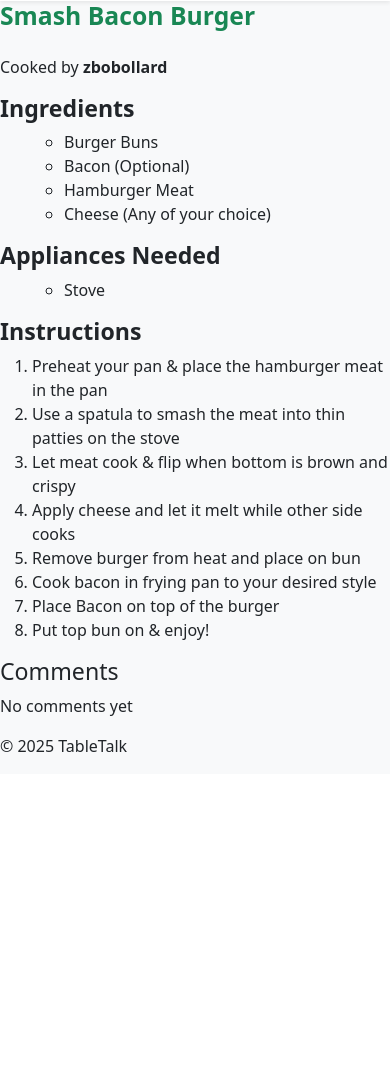
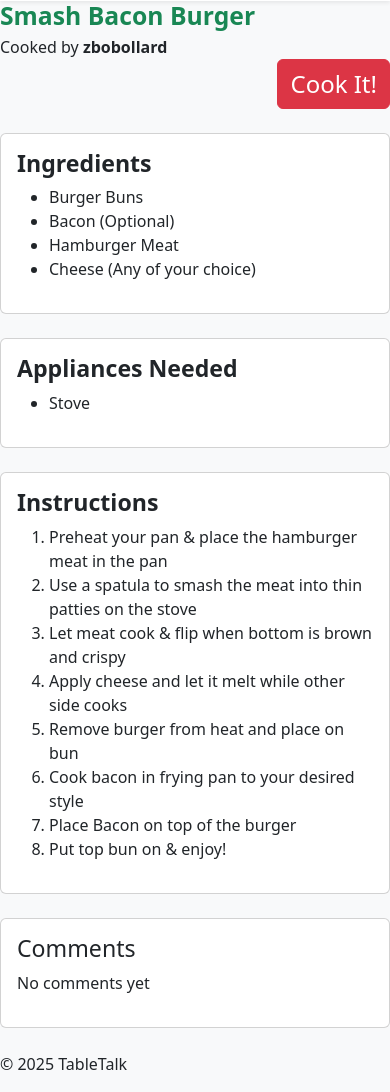
Before and after one commit to IWU-CS253/TableTalk, a Flask app: page /view_recipe/3 in a window 390 px wide. Shown: the part 75-1167 px from the top of the page. Before the commit the page ends 827 px from the top, so only its background shows below. Run offline with Flask 3, Linux system fonts and the light colour scheme; data comes from the database, SQL or seed files in the repository.

Commit message:
Implement cook it button but not yet working

```diff
--- a/app.py
+++ b/app.py
@@ -323,10 +323,10 @@ def show_recipe_card():
 
     db = get_db()
 
-    #This pulls the recipe itself
+    #this pulls the recipe itself
     recipe = db.execute("SELECT * FROM recipes WHERE id = ?", (recipe_id)).fetchone()
 
-    #Pulls the ingredients
+    # pulls the ingredients
     ingredients = db.execute("SELECT ingredient FROM ingredients WHERE id = ?", (recipe_id)).fetchall()
 
     comments = db.execute("SELECT comment_text FROM comments WHERE id = ?", (recipe_id)).fetchall()
@@ -336,6 +336,22 @@ def show_recipe_card():
 
     # open the recipe_card.html file
     return render_template('recipe_card.html', recipe=recipe)
+
+@app.route('/add_to_cart/<int:recipe_id>', methods=['POST'])
+def add_to_cart(recipe_id):
+    db=get_db()
+    recipe = db.execute("SELECT * FROM posts WHERE id = ?", (recipe_id,)).fetchone()
+    ingredients = recipe.get('ingredients', [])
+
+    # Store in session or database
+    if 'cart' not in session:
+        session['cart'] = []
+
+    session['cart'].extend(ingredients)
+    session.modified = True
+
+    flash('Ingredients added to your cart!', 'success')
+    return redirect(url_for('cart'))
 
 
 @app.route('/user/<username>')
--- a/templates/recipe_card.html
+++ b/templates/recipe_card.html
@@ -1,17 +1,32 @@
 {% extends "layout.html" %}
 
 {% block content %}
-<h2 class="mb-4 text-success" style="text-align: left"><strong>{{ recipe.title }}</strong></h2>
-<p>Cooked by <strong>{{ recipe.username }}</strong></p>
+<div class="row align-items-center mb-4">
+  <! recipe title and chef on the left>
+  <div class="col-md-8">
+    <h2 class="text-success mb-1"><strong>{{ recipe.title }}</strong></h2>
+    <p class="mb-0">Cooked by <strong>{{ recipe.username }}</strong></p>
+  </div>
+
+  <! cook it button on the right>
+  <div class="col-md-4 text-end">
+    <form method="POST" action="{{ url_for('add_to_cart', recipe_id=recipe.id) }}">
+      <button type="submit" class="btn btn-danger btn-xxl" style="font-size: 1.5rem;">Cook It!</button>
+    </form>
+  </div>
+</div>
+
 <main>
   <article class="recipe-detail">
-            <! Editing out for right now because we are not enabling recipe images yet>
-            <!--<img src="https://via.placeholder.com/400x250" alt="Recipe image">-->
 
-            <! List all the ingredients>
+    <! Create a row so the ingredients and appliances can be side by side>
+    <div class="row">
+      <! ingredients section>
+      <div class="col-md-6 mb-4">
+        <div class="card h-100">
+          <div class="card-body">
             <section class="ingredients">
-                <h3><strong>Ingredients</strong></h3>
-                <ul>
+              <h3 class="card-title"><strong>Ingredients</strong></h3>
               {% if ingredients %}
                 <ul>
                   {% for ingredient in ingredients %}
@@ -19,15 +34,19 @@
                   {% endfor %}
                 </ul>
               {% else %}
-                        No Ingredients Listed
+                <p>No Ingredients Listed</p>
               {% endif %}
-                </ul>
             </section>
+          </div>
+        </div>
+      </div>
 
-            <! List all needed appliances>
+      <! appliances section>
+      <div class="col-md-6 mb-4">
+        <div class="card h-100">
+          <div class="card-body">
             <section class="appliances">
-                <h3><strong>Appliances Needed</strong></h3>
-                <ul>
+              <h3 class="card-title"><strong>Appliances Needed</strong></h3>
               {% if appliances %}
                 <ul>
                   {% for appliance in appliances %}
@@ -35,24 +54,39 @@
                   {% endfor %}
                 </ul>
               {% else %}
-                        No Appliances Listed
+                <p>No Appliances Listed</p>
               {% endif %}
-                </ul>
             </section>
+          </div>
+        </div>
+      </div>
+    </div>
 
-            <! Recipe Instructions>
+    <! back to full width for instruction steps and comments to be implemented>
+    <div class="row">
+      <div class="col-12 mb-4">
+        <div class="card">
+          <div class="card-body">
             <section class="instructions">
-                <h3><strong>Instructions</strong></h3>
+              <h3 class="card-title"><strong>Instructions</strong></h3>
               <ol>
                 {% for step in instructions %}
                   <li>{{ step }}</li>
                 {% endfor %}
               </ol>
             </section>
+          </div>
+        </div>
+      </div>
+    </div>
 
-            <! Comments Section >
+    <! comments section>
+    <div class="row">
+      <div class="col-12 mb-4">
+        <div class="card">
+          <div class="card-body">
             <section class="comments">
-                <h3>Comments</h3>
+              <h3 class="card-title">Comments</h3>
               {% if comments %}
                 <ul>
                   {% for c in comments %}
@@ -63,7 +97,6 @@
                 <p>No comments yet</p>
               {% endif %}
 
-                <!-- Comment form (optional: only enable if route exists) -->
               {#
               <form method="POST" action="{{ url_for('add_comment', recipe_id=recipe.id) }}">
                 <label for="comment">Add a comment</label>
@@ -72,6 +105,11 @@
               </form>
               #}
             </section>
+          </div>
+        </div>
+      </div>
+    </div>
+
   </article>
 </main>
 
```
Lines whose indentation alone changed are shown as unchanged.
